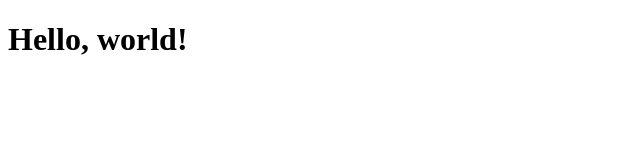
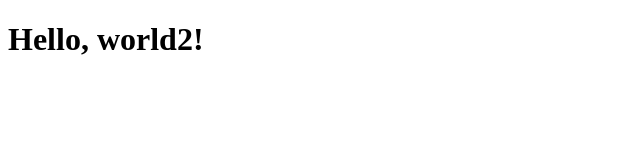
Before and after one commit to ValentinLukacs/cooking-with-react-2, a React (Create React App) app: page / in a window 1280 px wide. Shown: the top 160 px of the page, without its empty margins (0-640 px from the left). Built offline with nearby package versions, Linux system fonts and the light colour scheme.

Commit message:
Hello World2

```diff
--- a/src/App.js
+++ b/src/App.js
@@ -1,5 +1,5 @@
 function App() {
-  const element = <h1>Hello, world!</h1>;
+  const element = <h1>Hello, world2!</h1>;
   return (
     element
 
```
